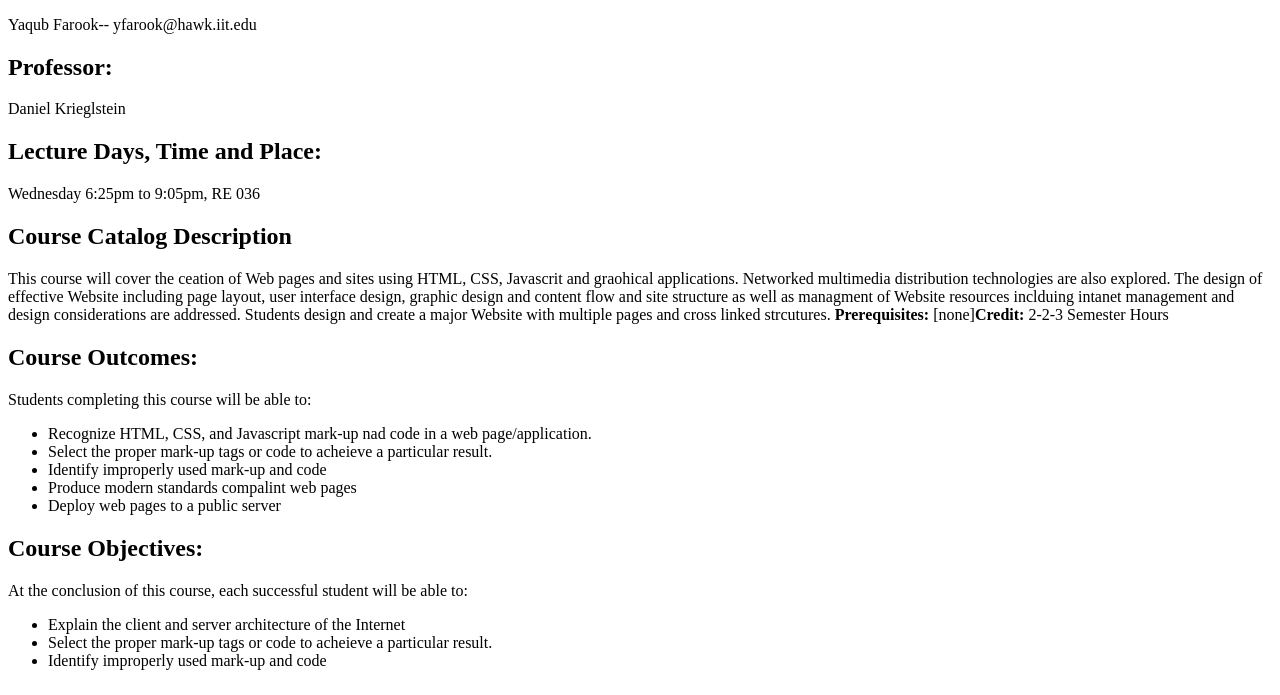
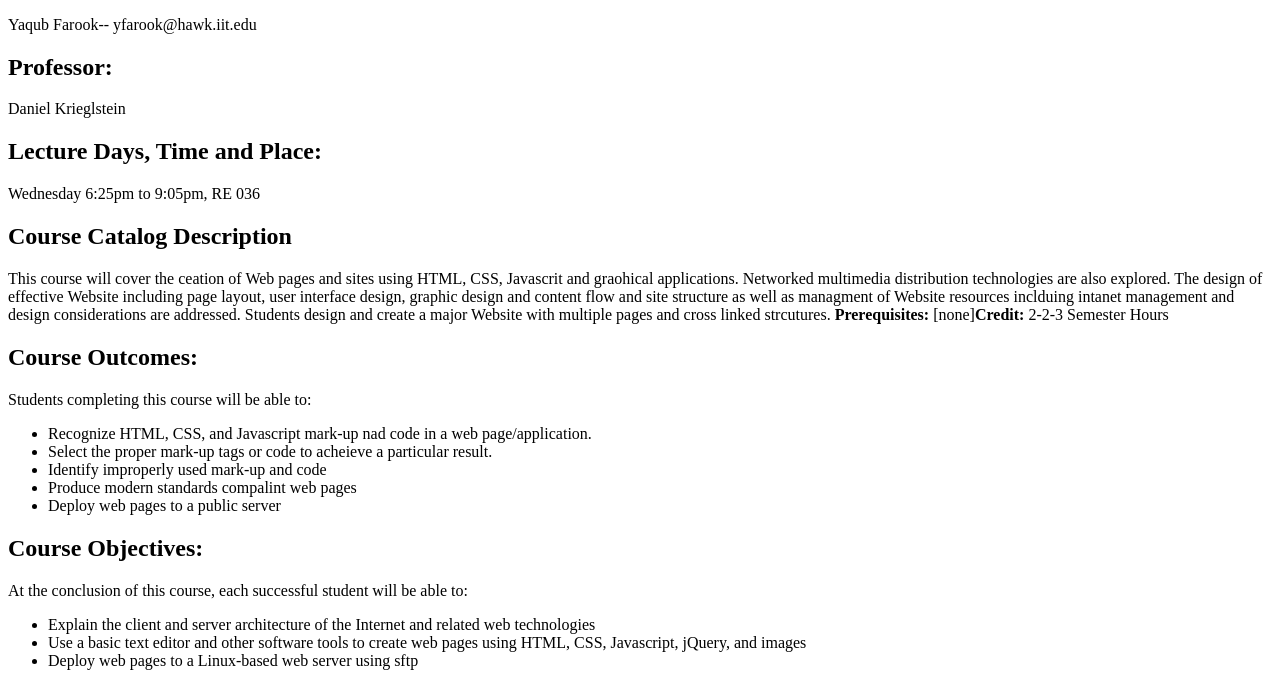
Before and after one commit to yfarook3/itmd-361-lab-2, a plain HTML site: page index.html in a window 1280 px wide. Shown: the part 105-800 px from the top of the page. Drawn offline with Linux system fonts and the light colour scheme.

Commit message:
Finish the code and test

```diff
--- a/index.html
+++ b/index.html
@@ -27,9 +27,9 @@
 	<h2> Course Objectives: </h2>
 	<p> At the conclusion of this course, each successful student will be able to: </p>
 	<ul>
-		<li> Explain the client and server architecture of the Internet  </li>
-		<li> Select the proper mark-up tags or code to acheieve a particular result. </li>
-		<li> Identify improperly used mark-up and code </li>
+		<li> Explain the client and server architecture of the Internet and related web technologies  </li>
+		<li> Use a basic text editor and other software tools to create web pages using HTML, CSS, Javascript, jQuery, and images </li>
+		<li> Deploy web pages to a Linux-based web server using sftp  </li>
 	</ul>
 
 
```
